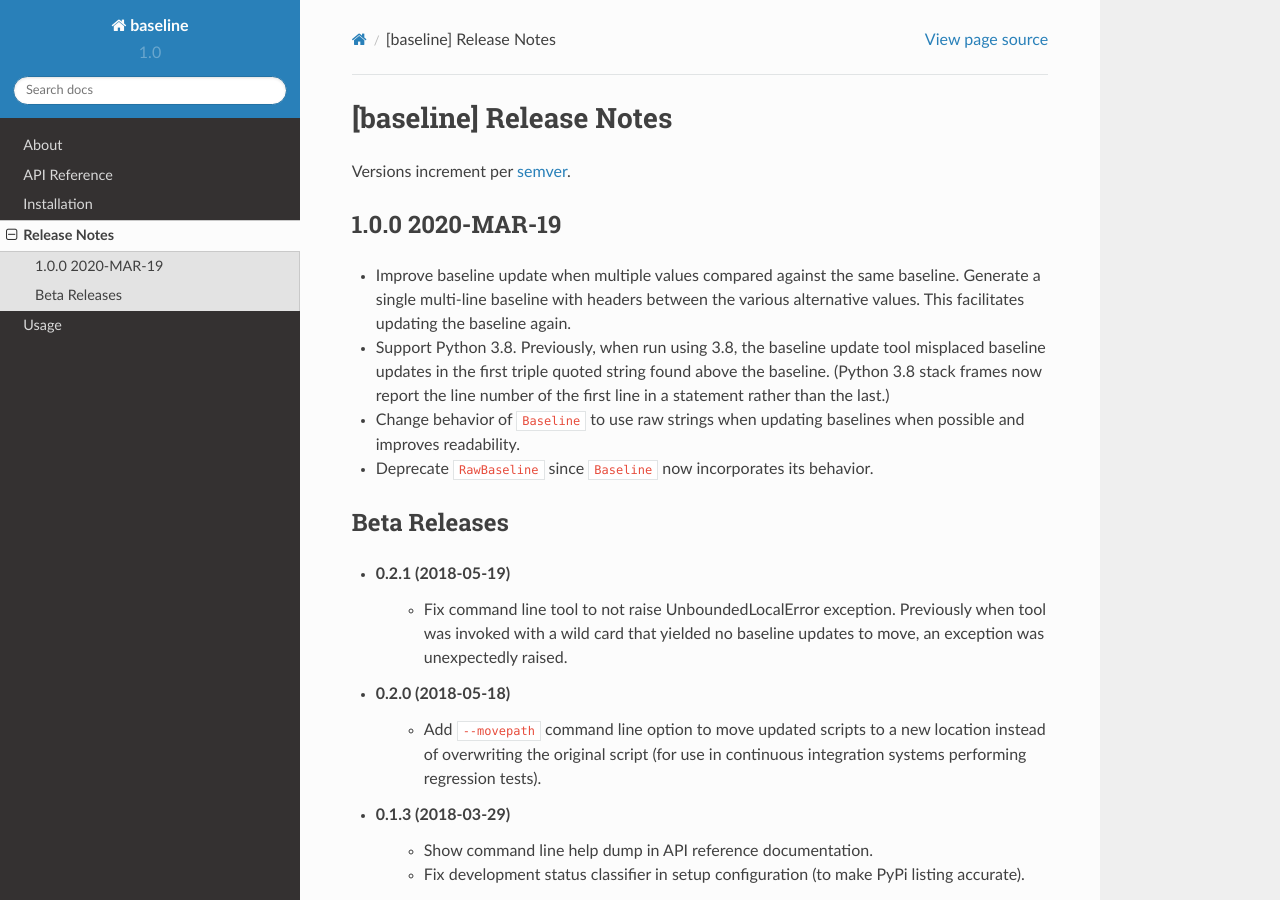
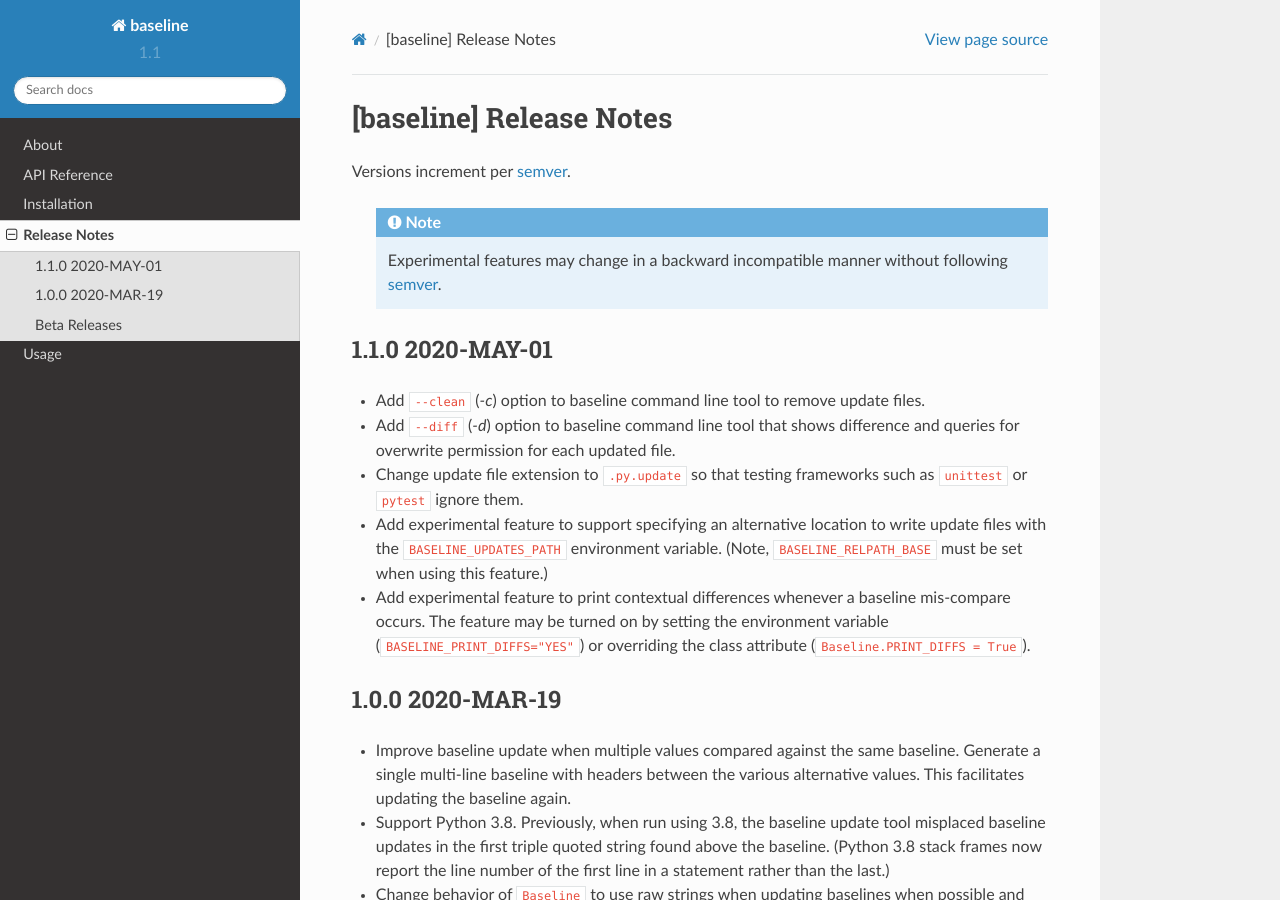
Before and after one commit to dmgass/baseline, a Sphinx documentation site: the page built from docs/release_notes.rst, in a window 1280 px wide and 900 px high. Built offline with Sphinx 7.4.7 and the Read the Docs theme 2.0.0, drawn with Linux system fonts in a browser that asks for light colours.

Commit message:
change file extension, add alternative location support

```diff
--- a/README.rst
+++ b/README.rst
@@ -45,7 +45,7 @@ Run ``fox.py`` and observe that the ``assert`` raises an exception since
 the strings are not equal.  Because the comparison failed, the tool located
 the triple quoted baseline string in the source file and updated it with the
 mis-compared value. When the interpreter exited, the tool saved the updated
-source file but changed the file name to ``fox.update.py``:
+source file but changed the file name to ``fox.py.update``:
 
 .. code-block:: python
 
@@ -79,7 +79,7 @@ scripts:
 
 
 Pressing :guilabel:`Enter` causes the tool to overwrite the scripts with
-the new baseline updates and remove the temporary `.update.py` files.
+the new baseline updates and remove the temporary `.py.update` files.
 
 Run ``fox.py`` again and observe the ``assert`` does not raise an exception
 nor is a copy of the source file update generated. If in the future the test
--- a/baseline/__about__.py
+++ b/baseline/__about__.py
@@ -28,7 +28,7 @@ __title__        = "baseline"
 __summary__      = "Easy string baseline."
 __uri__          = "https://github.com/dmgass/baseline"
 __version_info__ = type("version_info", (), dict(serial=0,
-                        major=1, minor=0, micro=0, releaselevel="final"))
+                        major=1, minor=1, micro=0, releaselevel="final"))
 __version__      = "{0.major}.{0.minor}.{0.micro}{1}{2}".format(__version_info__,
                    dict(final="", alpha="a", beta="b", rc="rc")[__version_info__.releaselevel],
                    "" if __version_info__.releaselevel == "final" else __version_info__.serial)
--- a/docs/release_notes.rst
+++ b/docs/release_notes.rst
@@ -3,6 +3,35 @@
 ########################
 
 Versions increment per `semver <http://semver.org/>`_.
+
+  .. Note::
+
+    Experimental features may change in a backward incompatible
+    manner without following `semver <http://semver.org/>`_.
+
+*****************
+1.1.0 2020-MAY-01
+*****************
+
++ Add ``--clean`` (`-c`) option to baseline command line tool to
+  remove update files.
+
++ Add ``--diff`` (`-d`) option to baseline command line tool that
+  shows difference and queries for overwrite permission for each
+  updated file.
+
++ Change update file extension to ``.py.update`` so that testing
+  frameworks such as ``unittest`` or ``pytest`` ignore them.
+
++ Add experimental feature to support specifying an alternative
+  location to write update files with the ``BASELINE_UPDATES_PATH``
+  environment variable. (Note, ``BASELINE_RELPATH_BASE`` must be
+  set when using this feature.)
+
++ Add experimental feature to print contextual differences whenever
+  a baseline mis-compare occurs. The feature may be turned on by
+  setting the environment variable (``BASELINE_PRINT_DIFFS="YES"``)
+  or overriding the class attribute (``Baseline.PRINT_DIFFS = True``).
 
 
 *****************
--- a/docs/usage.rst
+++ b/docs/usage.rst
@@ -31,10 +31,10 @@ Run the script and observe that the ``assert`` raises an exception since
 the strings are not equal.  Because the comparison failed, the tool located
 the triple quoted baseline string in the source file and updated it with the
 miscompared value. When the interpretter exited, the tool saved the updated
-source file using the file extension ``.update.py``):
+source file using the file extension ``.py.update``):
 
 .. code-block:: python
-    :caption: hello.update.py
+    :caption: hello.py.update
 
     expected = Baseline("""Hello World!""")
 
@@ -58,7 +58,7 @@ update files:
 
 
 Pressing :guilabel:`Enter` causes the tool to overwrite the scripts with
-the new baseline updates and remove the temporary `.update.py` files.
+the new baseline updates and remove the temporary `.py.update` files.
 
 
 ******************
```
Also changed, not shown: 2 other files.
